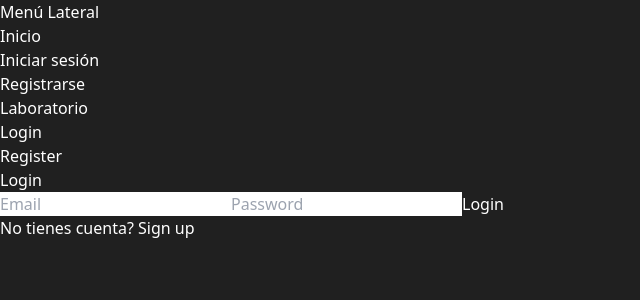
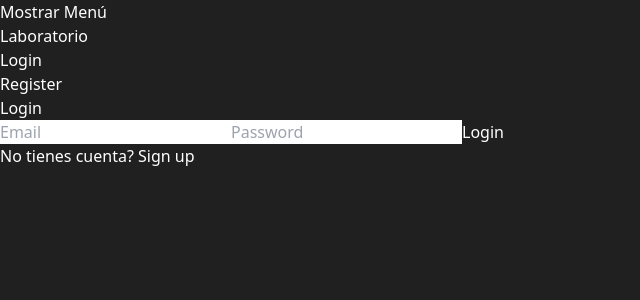
Before and after one commit to luisillo77D/geo-tasks, a React (Vite) app: page /login in a window 1280 px wide. Shown: the top 300 px of the page, without its empty margins (0-640 px from the left). Built offline with nearby package versions, Linux system fonts and the light colour scheme.

Commit message:
modificada la barra lateral y boton para ocultarla/mostrarla

```diff
--- a/src/App.jsx
+++ b/src/App.jsx
@@ -11,18 +11,25 @@ import AdminRoute from "./AdminRoute";
 import { SampleProvider } from "./context/SamplesContext";
 import Navbar from "./components/Navbar";
 import Lateralbar from "./components/Lateralbar";
+import { useState } from "react";
 
 function App() {
+  const [showSidebar, setShowSidebar] = useState(false);
+
+  const toggleSidebar = () => {
+    setShowSidebar(!showSidebar);
+  };
+
   return (
     <AuthProvider>
       <SampleProvider>
         <BrowserRouter>
-          <div className=" flex gap-10 mx-auto px-0 sm:pr-10">
-            <Lateralbar />
-            <div className="flex flex-col w-full md:w-11/12">
-              <Navbar />
-              <div className="flex gap-20">
-                <div className="flex-1">
+          <div className="gap-10 mx-auto px-0 sm:pr-10 h-screen">
+            <Navbar toggleSidebar={toggleSidebar} />
+            <div className="flex w-full h-5/6 justify-between">
+              {showSidebar && <Lateralbar />}
+              <div className={`w-full ${showSidebar ? 'ml-10' : ''}`}>
+                <div className="flex justify-center mt-3">
                   <Routes>
                     <Route path="/" element={<HomePage />} />
                     <Route path="/login" element={<LoginPage />} />
@@ -35,8 +42,14 @@ function App() {
                           element={<h1>samples page admin</h1>}
                         />
                       </Route>
-                      <Route path="/add-sample" element={<SampleFormPage />} />
-                      <Route path="/samples/:id" element={<SampleFormPage />} />
+                      <Route
+                        path="/add-sample"
+                        element={<SampleFormPage />}
+                      />
+                      <Route
+                        path="/samples/:id"
+                        element={<SampleFormPage />}
+                      />
                       <Route path="/profile" element={<ProfilePage />} />
                     </Route>
                   </Routes>
--- a/src/components/Lateralbar.jsx
+++ b/src/components/Lateralbar.jsx
@@ -1,4 +1,3 @@
-import React, { useContext } from 'react';
 import { Link } from 'react-router-dom';
 import { useAuth } from '../context/AuthContext';
 
@@ -7,26 +6,24 @@ function Lateralbar() {
   const { isAuthenticated } = useAuth();
 
   return (
-    <div className="py-5 px-4 rounded-md bg-gray-700 h-screen w-1/6 hidden sm:block">
-      {/* Contenido del menú lateral */}
-      <h2>Menú Lateral</h2>
-      <ul>
-        <li><Link to="/">Inicio</Link></li>
+    <div className="pt-10 bg-zinc-700 w-1/6 hidden sm:block ">
+      <div className='grid gap-5 text-center'>
+        <Link className='py-3 bg-zinc-800 rounded-md' to="/">Inicio</Link>
         {isAuthenticated ? (
           <>
             {/* Mostrar estos elementos solo si está autenticado */}
-            <li><Link to="/add-sample">Agregar muestra</Link></li>
-            <li><Link to="/mysamples">Mis muestras</Link></li>
-            <li><Link to="/profile">Perfil</Link></li>
+            <Link className='py-3 bg-zinc-800 rounded-md' to="/add-sample">Agregar muestra</Link>
+            <Link className='py-3 bg-zinc-800 rounded-md' to="/mysamples">Mis muestras</Link>
+            <Link className='py-3 bg-zinc-800 rounded-md' to="/profile">Perfil</Link>
           </>
         ) : (
-            <>
-                {/* Mostrar estos elementos solo si no está autenticado */}
-                <li><Link to="/login">Iniciar sesión</Link></li>
-                <li><Link to="/register">Registrarse</Link></li>
-            </>
+          <>
+            {/* Mostrar estos elementos solo si no está autenticado */}
+            <Link className='py-3 bg-zinc-800 rounded-md' to="/login">Iniciar sesión</Link>
+            <Link className='py-3 bg-zinc-800 rounded-md' to="/register">Registrarse</Link>
+          </>
         )}
-      </ul>
+      </div>
     </div>
   );
 }
--- a/src/components/Navbar.jsx
+++ b/src/components/Navbar.jsx
@@ -1,24 +1,32 @@
 import { Link } from "react-router-dom";
 import { useAuth } from "../context/AuthContext";
 
-function Navbar() {
+function Navbar({ toggleSidebar }) {
   const { isAuthenticated, logout, user } = useAuth();
 
   return (
-    <nav className=" bg-zinc-700 flex justify-between py-5 px-4 rounded-md">
-      <Link to={
-        isAuthenticated ? "/mysamples" : "/"
-      }>
-        <h1 className=" text-2xl font-bold">Laboratorio</h1>
+    <>
+      <nav className="bg-zinc-700 flex justify-between py-5 px-4 rounded-md">
+        <button
+          onClick={toggleSidebar}
+          className="bg-indigo-500 px-4 py-1 rounded-sm"
+        >
+          Mostrar Menú
+        </button>
+        <Link to={isAuthenticated ? "/mysamples" : "/"}>
+          <h1 className="text-2xl font-bold">Laboratorio</h1>
         </Link>
         <ul className="flex gap-x-2 items-center">
           {isAuthenticated ? (
             <>
               <li className="hidden md:block">Bienvenido {user.username}</li>
               <li>
-              <Link to="/add-sample"
-              className=" bg-indigo-500 px-4 py-1 rounded-sm flex"
-              > Clasificar</Link>
+                <Link
+                  to="/add-sample"
+                  className="bg-indigo-500 px-4 py-1 rounded-sm flex"
+                >
+                  Clasificar
+                </Link>
               </li>
               <li>
                 <Link
@@ -27,26 +35,33 @@ function Navbar() {
                     logout();
                   }}
                 >
-                Cerrar sesion
+                  Cerrar sesión
                 </Link>
               </li>
             </>
           ) : (
             <>
               <li>
-              <Link to="/login"
-              className=" bg-indigo-500 px-4 py-1 rounded-sm"
-              > Login</Link>
+                <Link
+                  to="/login"
+                  className="bg-indigo-500 px-4 py-1 rounded-sm"
+                >
+                  Login
+                </Link>
               </li>
               <li>
-              <Link to="/register"
-              className=" bg-indigo-500 px-4 py-1 rounded-sm"
-              > Register</Link>
+                <Link
+                  to="/register"
+                  className="bg-indigo-500 px-4 py-1 rounded-sm"
+                >
+                  Register
+                </Link>
               </li>
             </>
           )}
         </ul>
       </nav>
+    </>
   );
 }
 
--- a/src/components/SampleCard.jsx
+++ b/src/components/SampleCard.jsx
@@ -24,10 +24,14 @@ function SampleCard({ sample }) {
       <div className=" flex gap-x-2 items-center">
         {user.role ? (
           <>
-            {showModal ? (
+            {showModal &&(
+              <>
                 <div className="fixed inset-0 flex items-center justify-center z-50">
                   <div className="bg-zinc-700 p-4 rounded-md">
-                  <p>¿Estás seguro de que deseas eliminar este elemento?</p>
+                    <p>
+                      ¿Estás seguro de que deseas eliminar este elemento?{" "}
+                      {sample.title}
+                    </p>
                     <div className="flex justify-end mt-4">
                       <button
                         className="bg-red-500 hover:bg-red-600 text-white px-4 py-2 rounded-md mr-2"
@@ -44,8 +48,9 @@ function SampleCard({ sample }) {
                     </div>
                   </div>
                 </div>
-            ) : (
-              <>
+                <div className="fixed inset-0 bg-black bg-opacity-80 z-40"></div>
+              </>
+            )}
             <button
               className="bg-red-500 hover:bg-red-600 text-white px-4 py-2 rounded-md"
               onClick={() => setShowModal(true)}
@@ -58,8 +63,6 @@ function SampleCard({ sample }) {
             >
               Editar
             </Link>
-              </>
-            )}
           </>
         ) : (
           <>
--- a/src/pages/SamplesPage.jsx
+++ b/src/pages/SamplesPage.jsx
@@ -16,7 +16,7 @@ function SamplesPage() {
 
   if(samples.length === 0) return (<h1>No tienes Muestras pendientes</h1>)
   return (
-  <div className="grid grid-cols-1 sm:grid-cols-2 md:grid-cols-2 lg:grid-cols-4  gap-2">
+  <div className="grid grid-cols-1 sm:grid-cols-2 md:grid-cols-2 lg:grid-cols-5  gap-2">
      {
     samples.map(sample =>(
       <SampleCard sample={sample} key={sample._id}/>
```
Lines whose indentation alone changed are shown as unchanged.
